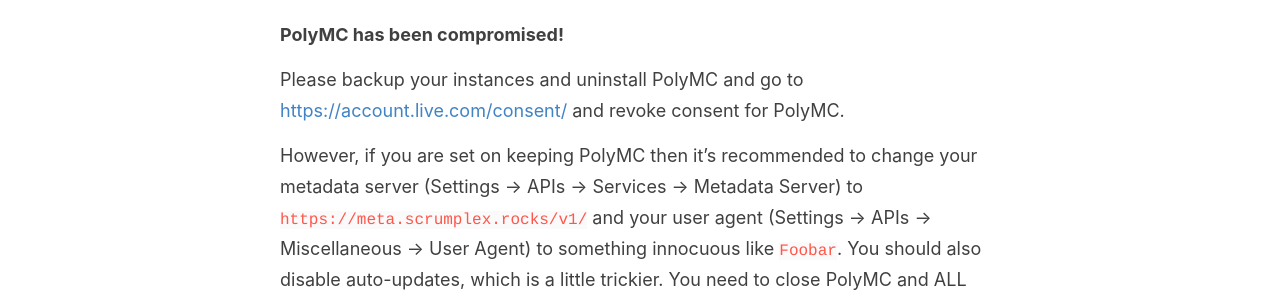
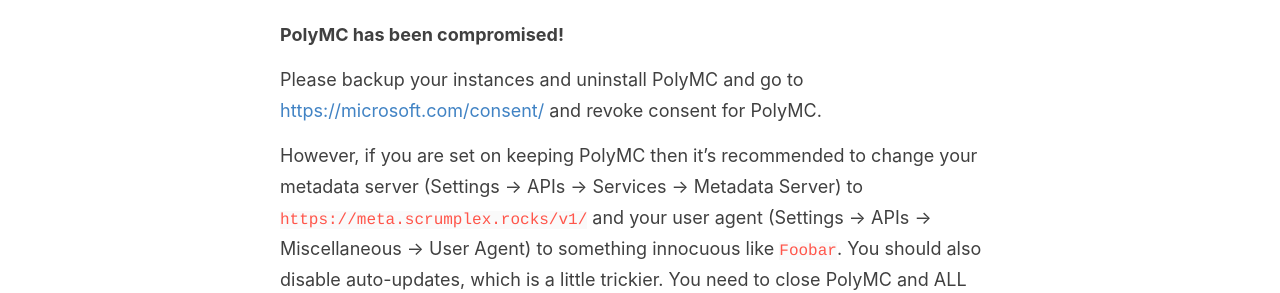
Before and after one commit to Protonull/protonull.github.io, a Jekyll site: the page built from _posts/2022-10-18-polymc-drama.md, in a window 1280 px wide and 900 px high. Shown: the part 269-562 px from the top of the window. Built offline with Jekyll 4.4.1, drawn with Linux system fonts in a browser that asks for light colours; comment, search, counter and statistics services are not loaded; some of the changed lines change nothing that is shown.

Commit message:
Fix consent link

```diff
--- a/_posts/2022-10-18-polymc-drama.md
+++ b/_posts/2022-10-18-polymc-drama.md
@@ -6,7 +6,7 @@
 ---
 **PolyMC has been compromised!**
 
-Please backup your instances and uninstall PolyMC and go to [https://account.live.com/consent/](https://account.live.com/consent/) and revoke consent for PolyMC.
+Please backup your instances and uninstall PolyMC and go to [https://microsoft.com/consent/](https://microsoft.com/consent/) and revoke consent for PolyMC.
 
 However, if you are set on keeping PolyMC then it's recommended to change your metadata server (Settings → APIs → Services → Metadata Server) to `https://meta.scrumplex.rocks/v1/` and your user agent (Settings → APIs → Miscellaneous → User Agent) to something innocuous like `Foobar`. You should also disable auto-updates, which is a little trickier. You need to close PolyMC and ALL instances that may be running, then you need to access the `polymc.cfg` file with a text editor and change `AutoUpdate=true` to `AutoUpdate=false` and save. You may be able to find the file via a search, but you should ordinarily be able to find the file by clicking "Instance Folder" in the sidebar of PolyMC and going up two folders, then [re]close PolyMC before opening the file.
 
```
